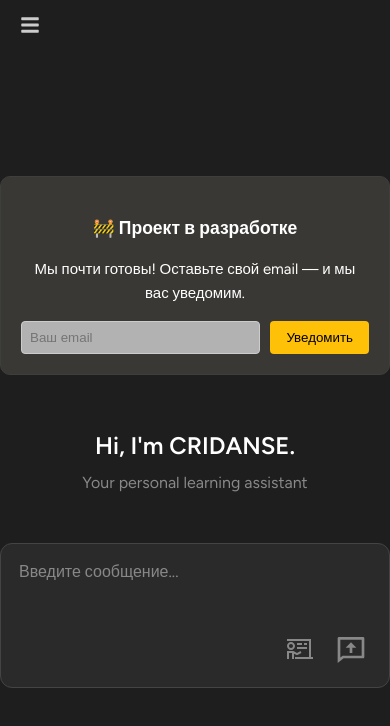
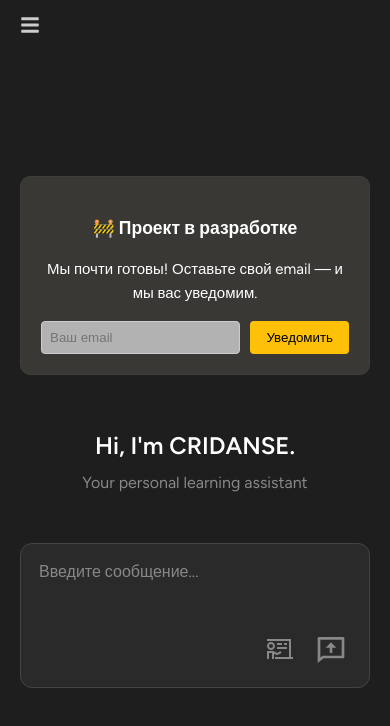
Before and after one commit to Maricvs/CRIDANSE, a React (Vite) app in the folder frontend/: page / in a window 390 px wide. Shown: the top 726 px of the page. Built offline with nearby package versions, Linux system fonts and the light colour scheme.

Commit message:
overflow delete and padding 0 Monile

```diff
--- a/frontend/src/App.css
+++ b/frontend/src/App.css
@@ -115,13 +115,12 @@ html, body, #root {
   }
 
   .main-content {
-    padding: 0;
     width: 100%;
     margin-left: 0;
     position: relative;
     height: 100vh;
     height: -webkit-fill-available;
-    overflow: hidden;
+    /*overflow: hidden;*/
     box-sizing: border-box;
     display: flex;
     flex-direction: column;
```
